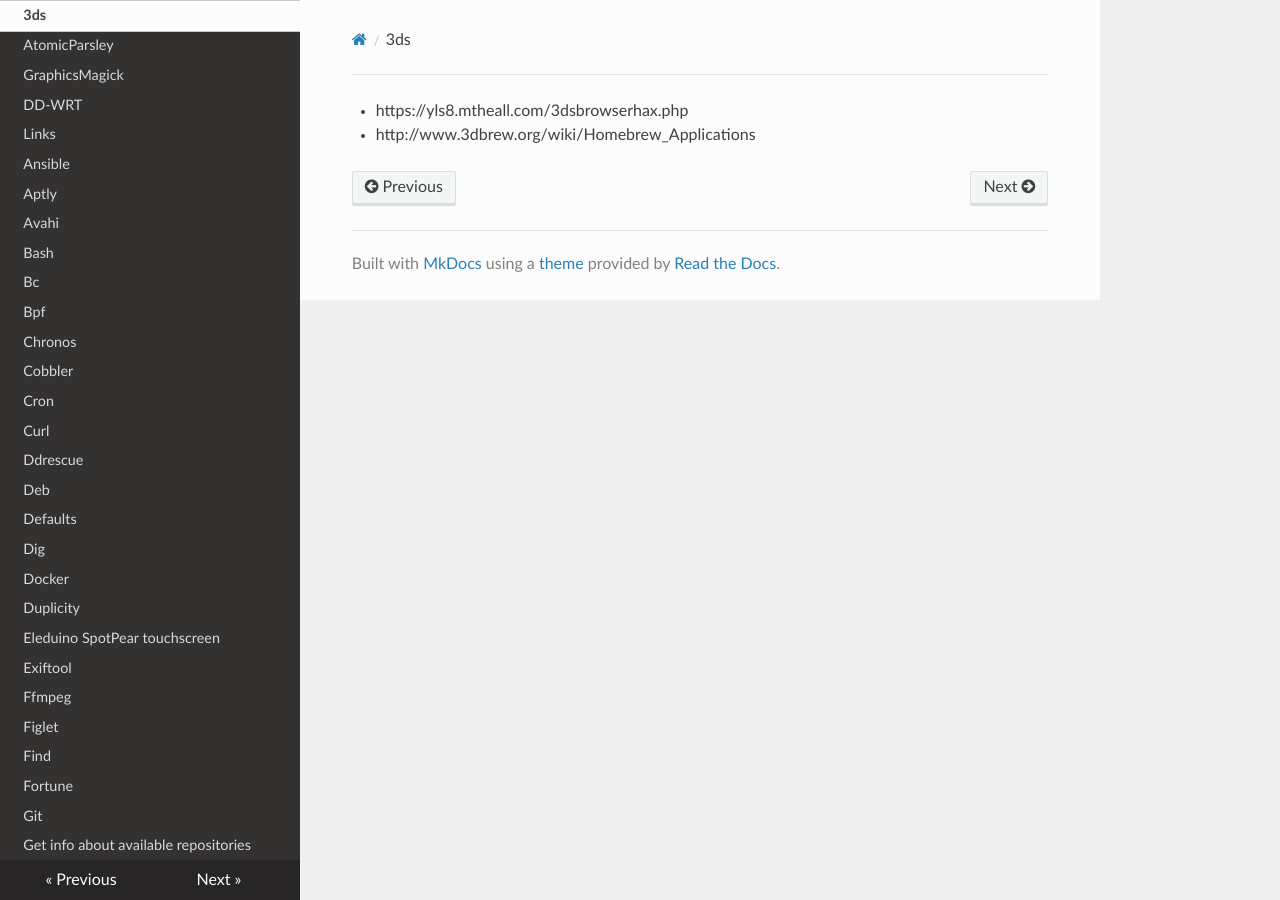
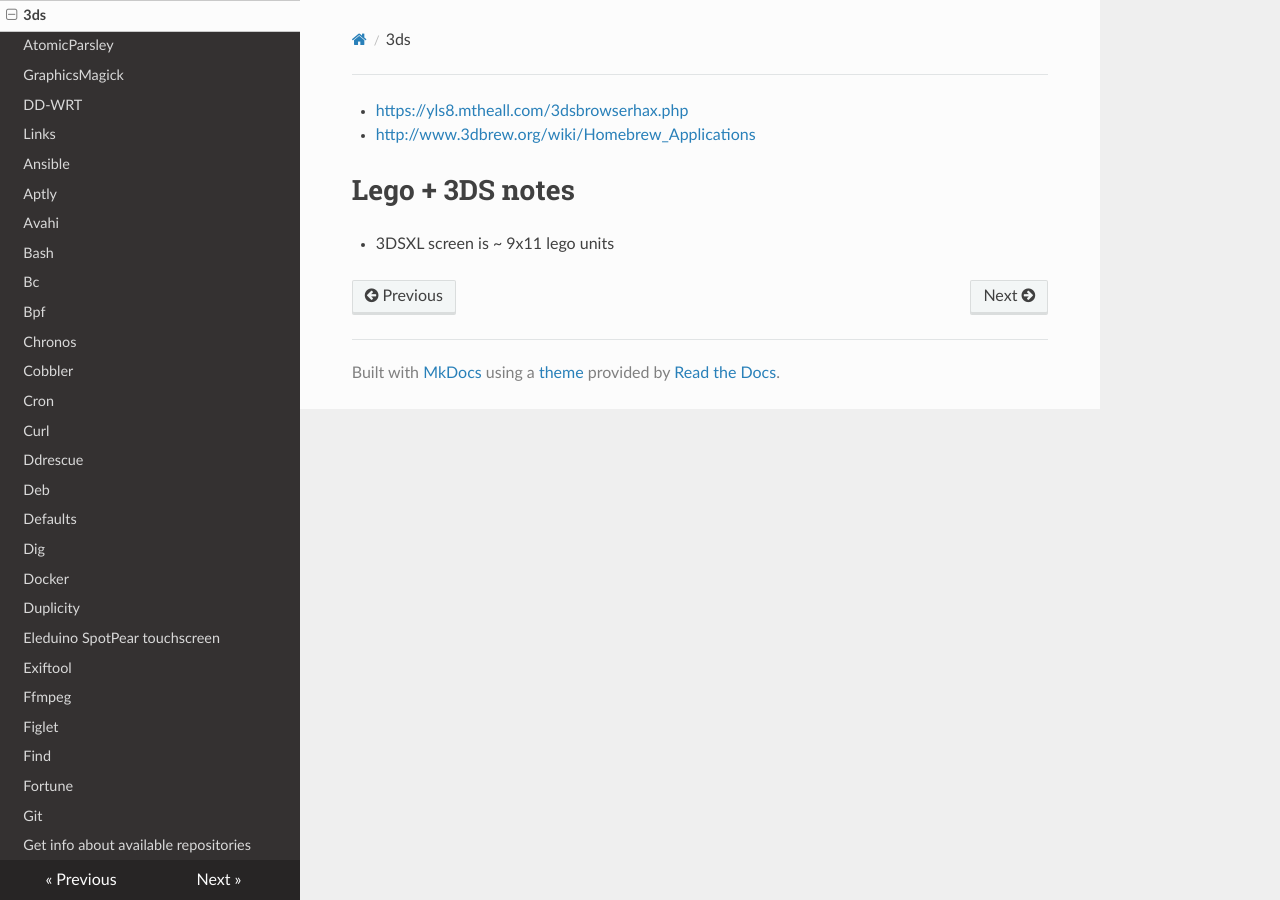
Before and after one commit to lando-cal/tech-notes, an MkDocs documentation site: the page built from docs/3ds.md, in a window 1280 px wide. Built offline with MkDocs 1.6.1, drawn with Linux system fonts in a browser that asks for light colours; nearby versions of some CDN libraries.

Commit message:
Add lego dimensions. Link formatting.

```diff
--- a/docs/3ds.md
+++ b/docs/3ds.md
@@ -1,2 +1,6 @@
-- https://yls8.mtheall.com/3dsbrowserhax.php
-- http://www.3dbrew.org/wiki/Homebrew_Applications
+- <https://yls8.mtheall.com/3dsbrowserhax.php>
+- <http://www.3dbrew.org/wiki/Homebrew_Applications>
+
+# Lego + 3DS notes
+
+- 3DSXL screen is ~ 9x11 lego units
```
